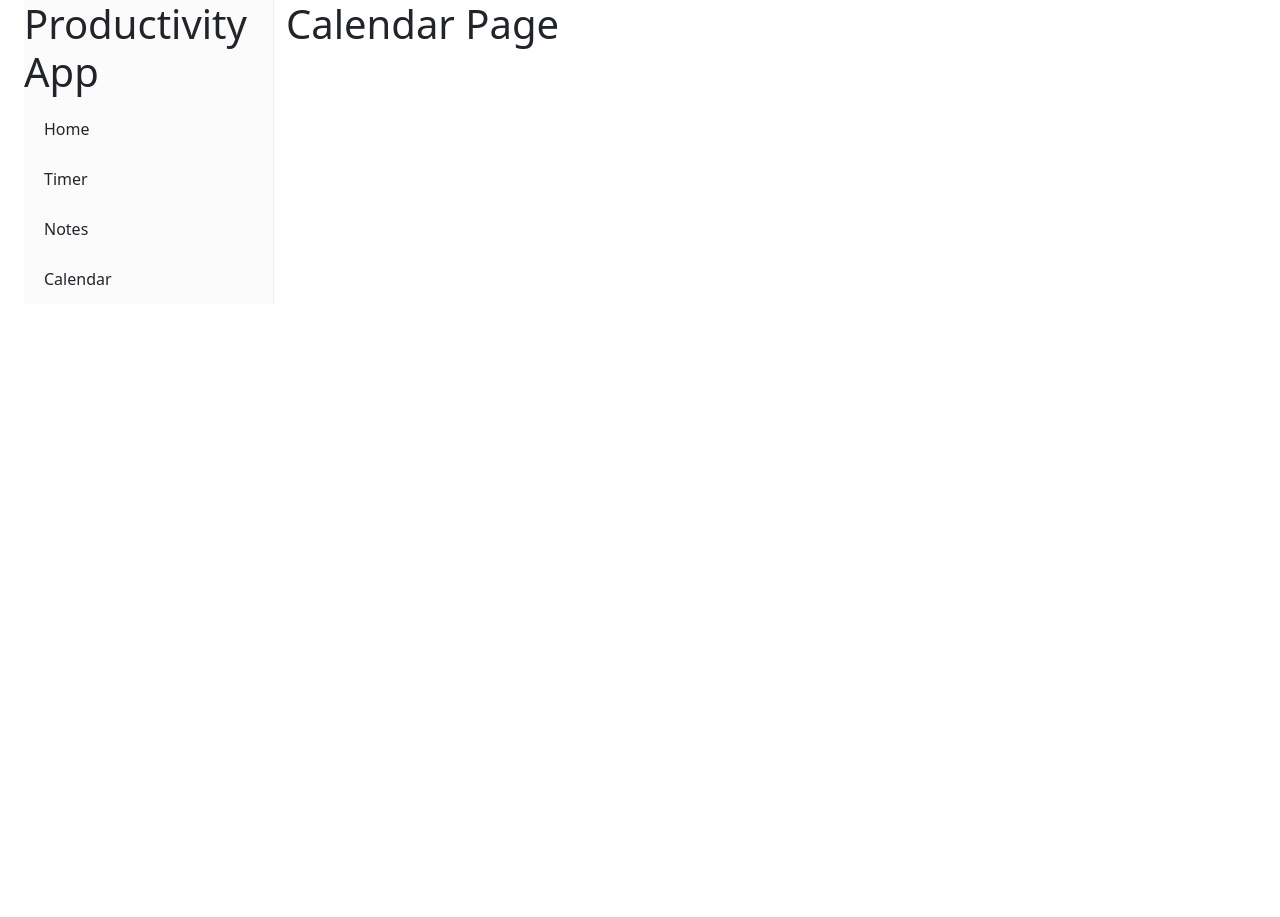
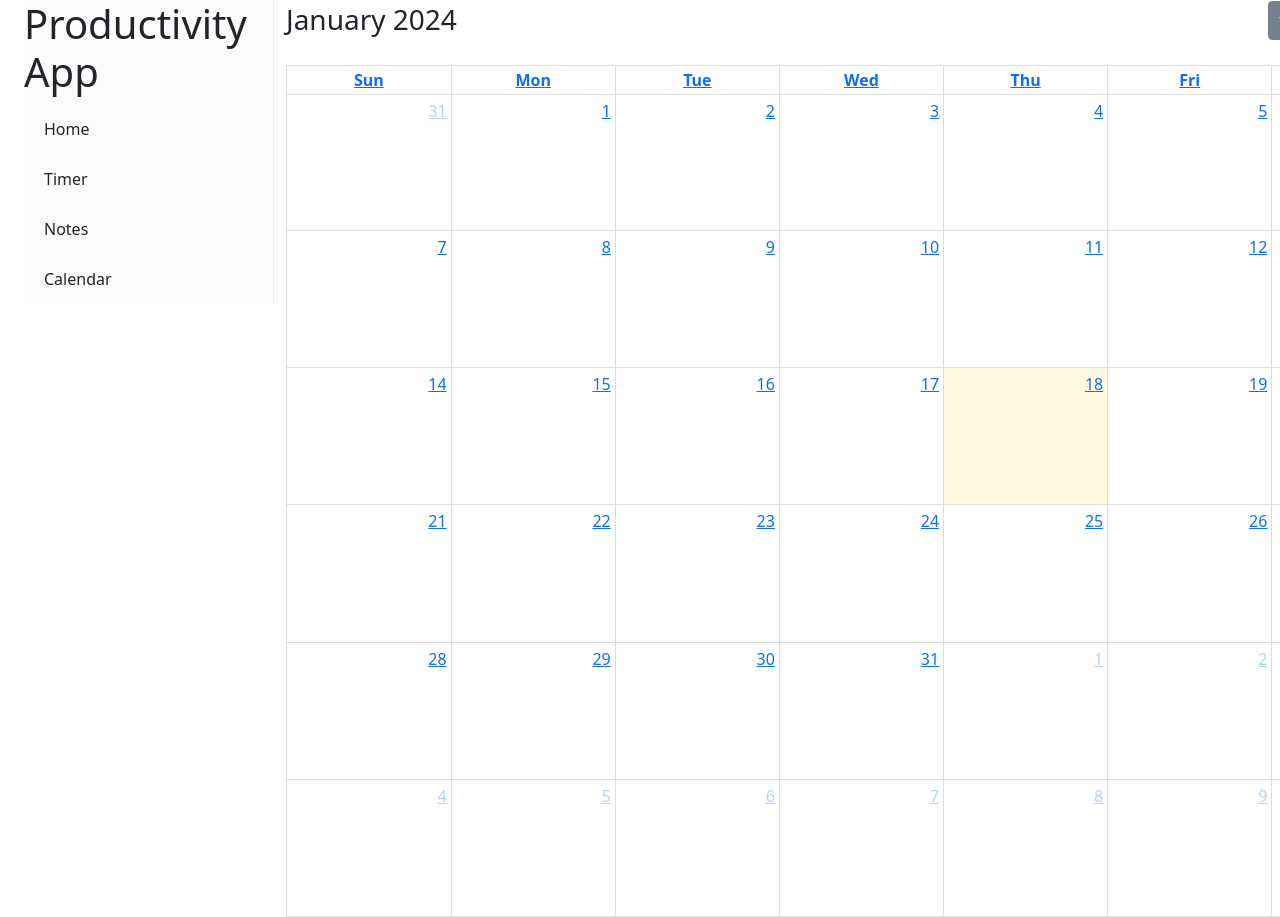
Before and after one commit to dsciocan/TimeWise, a React (Vite) app: page /calendar in a window 1280 px wide. Shown: the top 917 px of the page. Before the commit the page ends 800 px from the top, so only its background shows below. Built offline with nearby package versions, Linux system fonts and the light colour scheme.

Commit message:
added calendar / needs improvements and fix bugs

```diff
--- a/package.json
+++ b/package.json
@@ -10,6 +10,10 @@
     "preview": "vite preview"
   },
   "dependencies": {
+    "@fullcalendar/daygrid": "^6.1.10",
+    "@fullcalendar/interaction": "^6.1.10",
+    "@fullcalendar/react": "^6.1.10",
+    "@fullcalendar/timegrid": "^6.1.10",
     "@mui/material": "^5.15.5",
     "axios": "^1.6.5",
     "bootstrap": "^5.3.2",
--- a/src/components/Calendar/Calendar.jsx
+++ b/src/components/Calendar/Calendar.jsx
@@ -1,9 +1,14 @@
+import React from 'react';
+import FullCalendar from '@fullcalendar/react'
+import daygridPlugin from '@fullcalendar/daygrid'
+
+
 function Calendars() {
     return (
         <div>
-            <h1>Calendar Page</h1>
+            <FullCalendar plugins={[daygridPlugin]} />
         </div>
     )
 }
 
-export default Calendars
+export default Calendars;
```
Also changed, not shown: 2 other files (tests, documents, lock files or other folders).
